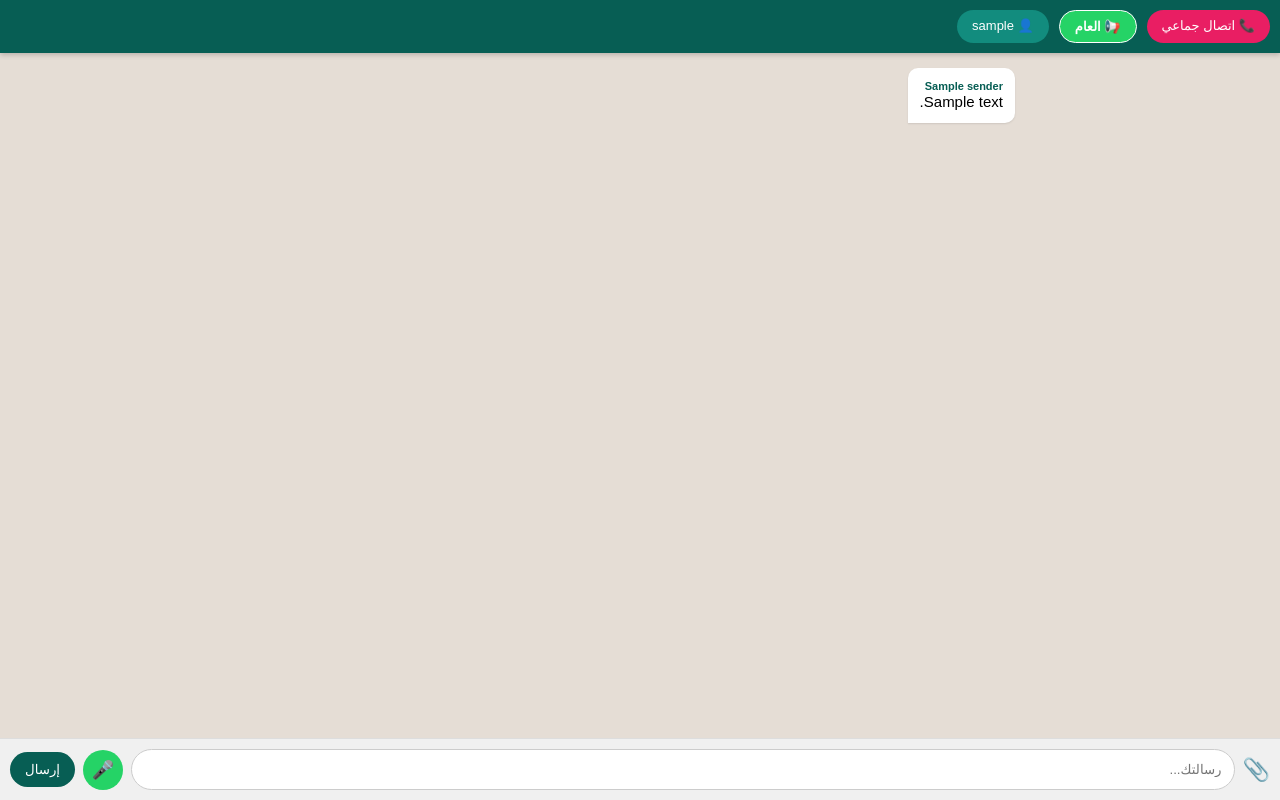
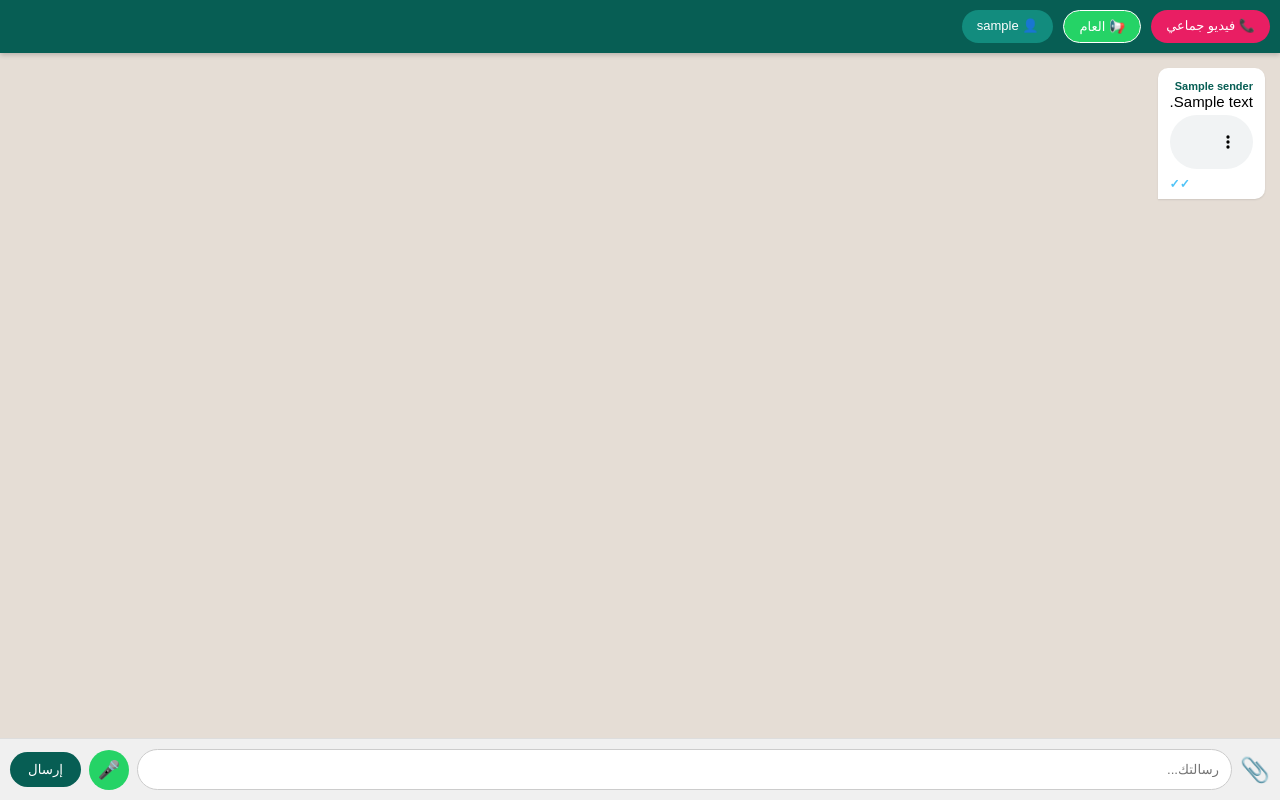
Before and after one commit to mhndmkhtar74-png/mobile-chat-app, a Flask app: page / in a window 1280 px wide. Run offline with Flask 3, Linux system fonts and the light colour scheme; the visitor is signed in with stand-in values (Sample User, id 1); a database or web service that is not in the repository returns one stand-in record (values such as "Sample title"); some libraries are stand-ins or nearby versions.

Commit message:
Update chat.html for layout and style improvements
Refactor chat HTML structure and styles for improved layout and functionality.

```diff
--- a/templates/chat.html
+++ b/templates/chat.html
@@ -5,89 +5,74 @@
     <meta name="viewport" content="width=device-width, initial-scale=1.0">
     <title>دردشة بيت مختار</title>
     <style>
-        body { font-family: sans-serif; background-color: #e5ddd5; margin: 0; display: flex; flex-direction: column; height: 100vh; }
-        .family-bar { background: #075e54; color: white; padding: 10px; overflow-x: auto; display: flex; gap: 10px; box-shadow: 0 2px 5px rgba(0,0,0,0.2); position: sticky; top: 0; z-index: 100; }
-        .family-member { background: #128c7e; padding: 8px 15px; border-radius: 20px; text-decoration: none; color: white; font-size: 13px; flex-shrink: 0; }
-        .family-member.active { background: #25d366; font-weight: bold; border: 1px solid white; }
+        body { font-family: sans-serif; background: #e5ddd5; margin: 0; display: flex; flex-direction: column; height: 100vh; }
+        .family-bar { background: #075e54; color: white; padding: 10px; display: flex; gap: 10px; overflow-x: auto; box-shadow: 0 2px 5px rgba(0,0,0,0.2); }
+        .family-member { background: #128c7e; padding: 8px 15px; border-radius: 20px; text-decoration: none; color: white; font-size: 13px; white-space: nowrap; }
+        .family-member.active { background: #25d366; border: 1px solid white; }
         .chat-container { flex: 1; overflow-y: auto; padding: 15px; display: flex; flex-direction: column; gap: 10px; padding-bottom: 80px; }
-        .message { max-width: 85%; padding: 8px 12px; border-radius: 10px; font-size: 15px; box-shadow: 0 1px 2px rgba(0,0,0,0.1); position: relative; }
-        .sent { align-self: flex-end; background-color: #dcf8c6; border-bottom-right-radius: 0; margin-left: 20%; }
-        .received { align-self: flex-start; background-color: #ffffff; border-bottom-left-radius: 0; margin-right: 20%; }
-
-        /* تصميم علامة الصح */
-        .status-tick { font-size: 12px; margin-right: 5px; float: left; color: #4fc3f7; }
-        .sent-time { font-size: 10px; color: #666; display: block; text-align: left; margin-top: 4px; }
-
+        .message { max-width: 80%; padding: 8px 12px; border-radius: 10px; font-size: 15px; box-shadow: 0 1px 2px rgba(0,0,0,0.1); position: relative; }
+        .sent { align-self: flex-end; background-color: #dcf8c6; border-bottom-right-radius: 0; }
+        .received { align-self: flex-start; background-color: #ffffff; border-bottom-left-radius: 0; }
+        .status-tick { color: #4fc3f7; font-size: 12px; float: left; margin-top: 5px; font-weight: bold; }
         .input-area { background: #f0f0f0; padding: 10px; display: flex; gap: 8px; align-items: center; border-top: 1px solid #ddd; position: fixed; bottom: 0; width: 100%; box-sizing: border-box; }
-        input[type="text"] { flex: 1; padding: 12px; border: 1px solid #ccc; border-radius: 25px; outline: none; }
-        .mic-btn { background: #25d366; border-radius: 50%; width: 40px; height: 40px; display: flex; align-items: center; justify-content: center; font-size: 18px; color: white; border: none; }
+        input[type="text"] { flex: 1; padding: 12px; border: 1px solid #ccc; border-radius: 25px; }
+        .mic-btn { background: #25d366; border-radius: 50%; width: 40px; height: 40px; color: white; border: none; font-size: 18px; }
     </style>
 </head>
 <body>
-
     <div class="family-bar">
-        <a href="https://meet.jit.si/FamilyMukhtarRoom2026" target="_blank" class="family-member" style="background:#e91e63">📞 اتصال جماعي</a>
+        <a href="https://meet.jit.si/FamilyMukhtarRoom2026" target="_blank" class="family-member" style="background:#e91e63">📞 فيديو جماعي</a>
         <a href="/" class="family-member {% if not recipient %}active{% endif %}">📢 العام</a>
         {% for user in users %}
         <a href="/private/{{ user.username }}" class="family-member {% if recipient == user.username %}active{% endif %}">👤 {{ user.username }}</a>
         {% endfor %}
     </div>
-
     <div class="chat-container" id="chatBox">
         {% for msg in messages %}
         <div class="message {% if msg.sender == current_user.username %}sent{% else %}received{% endif %}">
-            {% if not recipient and msg.sender != current_user.username %}
-                <span style="font-weight: bold; font-size: 11px; color: #075e54;">{{ msg.sender }}</span>
-            {% endif %}
-
-            <div class="msg-content">{{ msg.content }}</div>
-
+            {% if not recipient and msg.sender != current_user.username %}<span style="font-weight:bold; color:#075e54; font-size:11px;">{{ msg.sender }}</span>{% endif %}
+            <div>{{ msg.content }}</div>
             {% if msg.file_url %}
-                <div style="margin-top:5px">
-                    {% if msg.file_type == 'image' %}<img src="{{ msg.file_url }}" style="max-width:100%; border-radius:5px">
+                <div style="margin-top:5px;">
+                    {% if msg.file_type == 'image' %}<img src="{{ msg.file_url }}" style="max-width:100%; border-radius:5px;">
                     {% elif msg.file_type == 'video' %}<video controls style="width:100%"><source src="{{ msg.file_url }}"></video>
-                    {% elif msg.file_type == 'audio' %}<audio controls style="width:100%"><source src="{{ msg.file_url }}"></audio>{% endif %}
+                    {% else %}<audio controls style="width:100%"><source src="{{ msg.file_url }}"></audio>{% endif %}
                 </div>
             {% endif %}
-
-            <span class="sent-time">
-                {% if msg.sender == current_user.username %}
-                    <span class="status-tick">✓✓</span>
-                {% endif %}
-            </span>
+            <span class="status-tick">✓✓</span>
         </div>
         {% endfor %}
     </div>
-
-    <form class="input-area" action="/send" method="POST" enctype="multipart/form-data" id="chatForm">
-        <input type="hidden" name="chat_type" value="{% if recipient %}private{% else %}public{% endif %}">
+    <form class="input-area" action="/send" method="POST" enctype="multipart/form-data">
+        <input type="hidden" name="chat_type" value="{{ 'private' if recipient else 'public' }}">
         <input type="hidden" name="receiver" value="{{ recipient if recipient else 'Group' }}">
-        <label for="file-input" style="font-size:22px; cursor:pointer">📎</label>
+        <label for="file-input" style="font-size:24px; cursor:pointer;">📎</label>
         <input id="file-input" type="file" name="file" style="display:none">
-        <input type="text" name="content" placeholder="رسالتك..." id="msgInput">
+        <input type="text" name="content" placeholder="رسالتك..." id="msgInput" autocomplete="off">
         <button type="button" class="mic-btn" id="micBtn">🎤</button>
-        <button type="submit" style="background:#075e54; color:white; border:none; padding:10px 15px; border-radius:25px">إرسال</button>
+        <button type="submit" style="background:#075e54; color:white; border:none; padding:10px 18px; border-radius:25px;">إرسال</button>
     </form>
-
     <script>
         const chatBox = document.getElementById("chatBox");
         chatBox.scrollTop = chatBox.scrollHeight;
-
-        // التحديث كل ثانيتين (2000ms)
-        let isRecording = false;
-        setInterval(function(){
-            // لا يتم التحديث إذا كان المستخدم يكتب أو يسجل صوتاً
-            const msgInput = document.getElementById('msgInput');
-            if (msgInput.value === "" && !isRecording) {
-                // استخدام AJAX مستقبلاً أفضل، لكن حالياً Reload يفي بالغرض
-                window.location.reload();
-            }
-        }, 2000);
-
-        // تعديل حالة التسجيل لمنع التحديث أثناء التسجيل
+        setInterval(() => { if(document.getElementById('msgInput').value === "") window.location.reload(); }, 8000);
+        let mediaRecorder; let audioChunks = [];
         const micBtn = document.getElementById('micBtn');
-        micBtn.addEventListener('mousedown', () => isRecording = true);
-        micBtn.addEventListener('mouseup', () => isRecording = false);
+        micBtn.onclick = async () => {
+            if (!mediaRecorder || mediaRecorder.state === "inactive") {
+                const stream = await navigator.mediaDevices.getUserMedia({ audio: true });
+                mediaRecorder = new MediaRecorder(stream);
+                mediaRecorder.start(); micBtn.innerHTML = "🛑";
+                mediaRecorder.ondataavailable = e => audioChunks.push(e.data);
+                mediaRecorder.onstop = () => {
+                    const audioBlob = new Blob(audioChunks, { type: 'audio/mp3' });
+                    const file = new File([audioBlob], "voice.mp3", { type: "audio/mp3" });
+                    let container = new DataTransfer(); container.items.add(file);
+                    document.getElementById('file-input').files = container.files;
+                    alert("الصوت جاهز!"); micBtn.innerHTML = "🎤";
+                };
+            } else { mediaRecorder.stop(); }
+        };
     </script>
 </body>
 </html>
```
